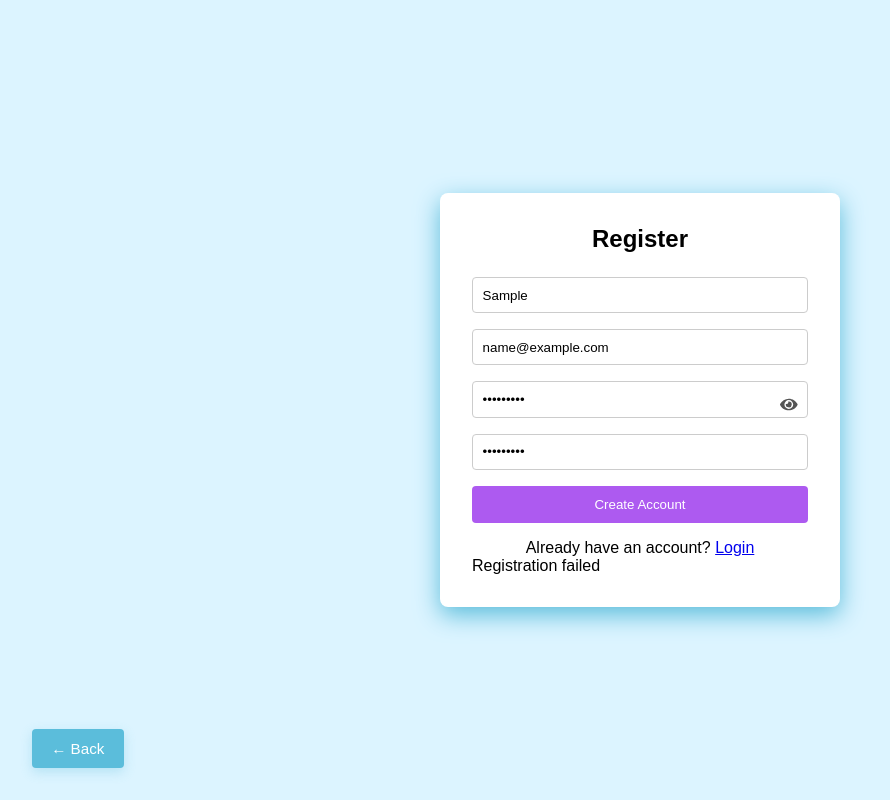
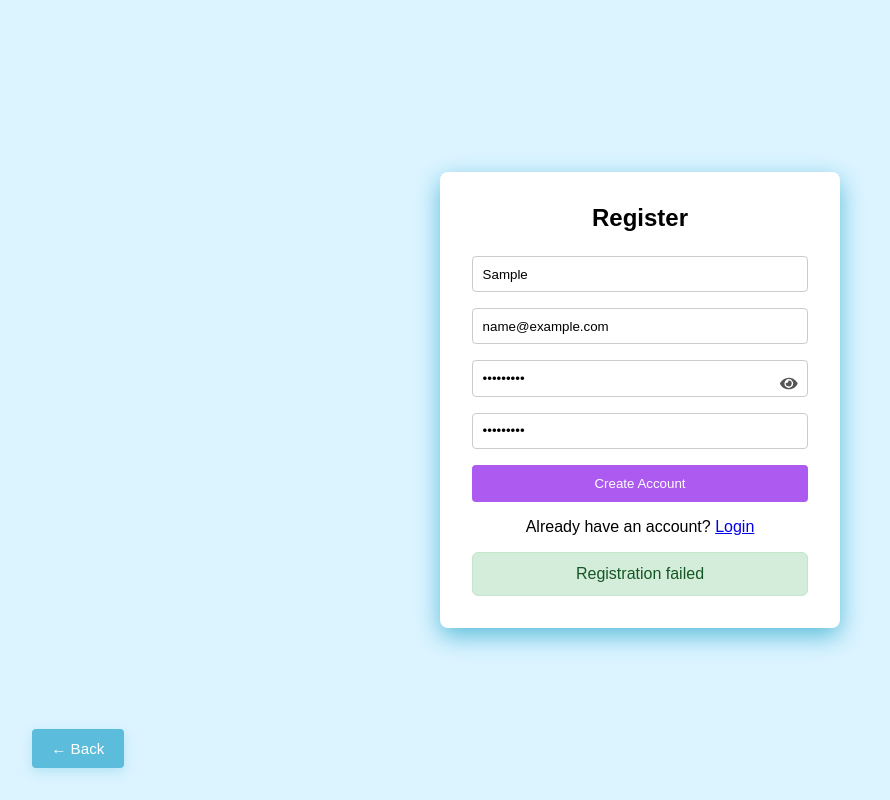
Before and after one commit to 2339036/medication-adherence-system, a React app in the folder frontend/: page /register in a window 1280 px wide. Both pictures are taken after typing "Sample", "name@example.com", "Sample123", "Sample123" into the empty fields and a click on the button "Create Account". Shown: the whole page, without its empty margins (0-890 px from the left). Built offline with nearby package versions, Linux system fonts and the light colour scheme; no server answers; the HTML template or start-up script is replaced by a standard one.

Commit message:
HTTP  status error codes ammended. UI polish

```diff
--- a/frontend/src/index.css
+++ b/frontend/src/index.css
@@ -57,6 +57,17 @@ body {
 
 .card button:hover {
   background-color: #9225eb;
+}
+
+.success-box{
+  background-color: #d4edda;
+  color: #155724;
+  border: 1px solid #c3e6cb;
+  padding: 0.75rem;
+  border-radius: 6px;
+  margin-top: 1rem;
+  text-align: center;
+  font-weight: 500;
 }
 
 /* Password input wrapper */
--- a/frontend/src/pages/Register.jsx
+++ b/frontend/src/pages/Register.jsx
@@ -108,7 +108,11 @@ function Register() {
 
 
         {/* Feedback message */}
-        {message && <p>{message}</p>}
+        {message && (
+          <div className="success-box">
+            {message}
+          </div>
+        )}
       </div>
     </div>
   );
```
Also changed, not shown: 1 other file (tests, documents, lock files or other folders).
